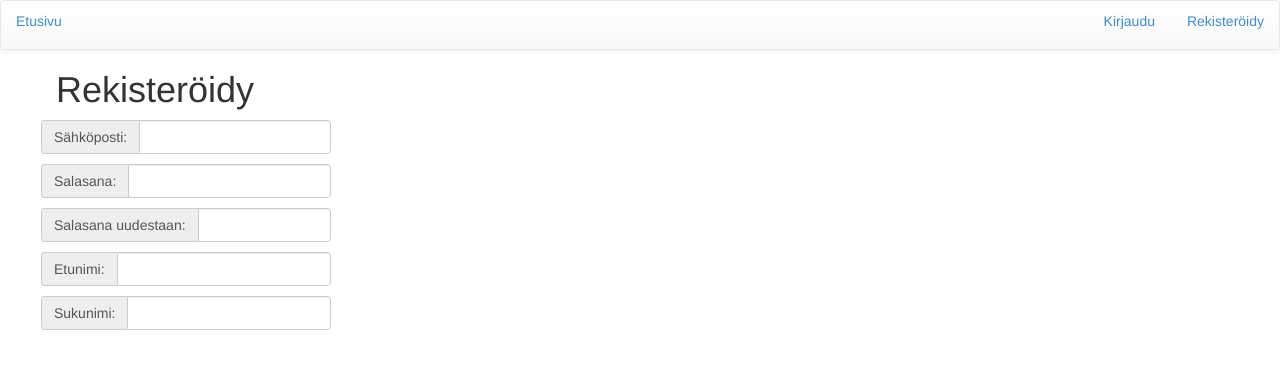
After one commit to Joolaa/tietokantaharjoitus, a PHP site: page /signup.php in a window 1280 px wide. The commit adds this page. Shown: the top 369 px of the page. Run offline with PHP 8.4, Linux system fonts and the light colour scheme; data that the repository does not hold is empty; some libraries are stand-ins or nearby versions.

Commit message:
rekisteröityminen

```diff
--- /dev/null
+++ b/hoursadd.php
@@ -0,0 +1,6 @@
+<?php
+require_once "libs/common.php";
+require_once "libs/models/kayttaja.php";
+require_once "libs/models/tyoaika.php";
+
+$entryvalues = array();
--- /dev/null
+++ b/libs/dosignup.php
@@ -0,0 +1,3 @@
+<?php
+showView('signupform.php', array(
+));
--- /dev/null
+++ b/signup.php
@@ -0,0 +1,10 @@
+<?php
+require_once 'libs/common.php';
+
+if(isLogged()) {
+    //cant' use standard logout function because
+    //we don't want to direct to login
+    unset($_SESSION['logged']);
+}
+
+require 'libs/dosignup.php';
--- a/views/loginform.php
+++ b/views/loginform.php
@@ -1,7 +1,7 @@
 <h1>Kirjaudu sisään.</h1>
 <form action="login.php" method="POST">
     <?php require 'alerttempl.php'; ?>
-    <div class="row">
+    <div class="row" style="max-width:30%">
         <div class="input-group input-group-lg">
             <span class="input-group-addon">Sähköposti:</span>
             <input type="text" class="form-control"
@@ -9,7 +9,7 @@
              value="<?php echo $data->username ?>">
         </div>
     </div>
-    <div class="row">
+    <div class="row" style="max-width:30%">
         <div class="input-group input-group-lg">
             <span class="input-group-addon">Salasana:</span>
             <input type="password" class="form-control"
--- /dev/null
+++ b/views/signupform.php
@@ -0,0 +1,39 @@
+<h1>Rekisteröidy</h1>
+<form action="signup.php" method="POST">
+    <?php require 'alerttempl.php'; ?>
+    <div class="row" style="max-width:30%">
+        <div class="input-group">
+            <span class="input-group-addon">Sähköposti:</span>
+            <input type="text" class="form-control"
+             name="email">
+        </div>
+    </div>
+    <div class="row" style="max-width:30%">
+        <div class="input-group">
+            <span class="input-group-addon">Salasana:</span>
+            <input type="text" class="form-control"
+             name="password">
+        </div>
+    </div>
+    <div class="row" style="max-width:30%">
+        <div class="input-group">
+            <span class="input-group-addon">Salasana uudestaan:</span>
+            <input type="text" class="form-control"
+             name="passwordconfirm">
+        </div>
+    </div>
+    <div class="row" style="max-width:30%">
+        <div class="input-group">
+            <span class="input-group-addon">Etunimi:</span>
+            <input type="text" class="form-control"
+             name="firstname">
+        </div>
+    </div>
+    <div class="row" style="max-width:30%">
+        <div class="input-group">
+            <span class="input-group-addon">Sukunimi:</span>
+            <input type="text" class="form-control"
+             name="lastname">
+        </div>
+    </div>
+</form>
```
